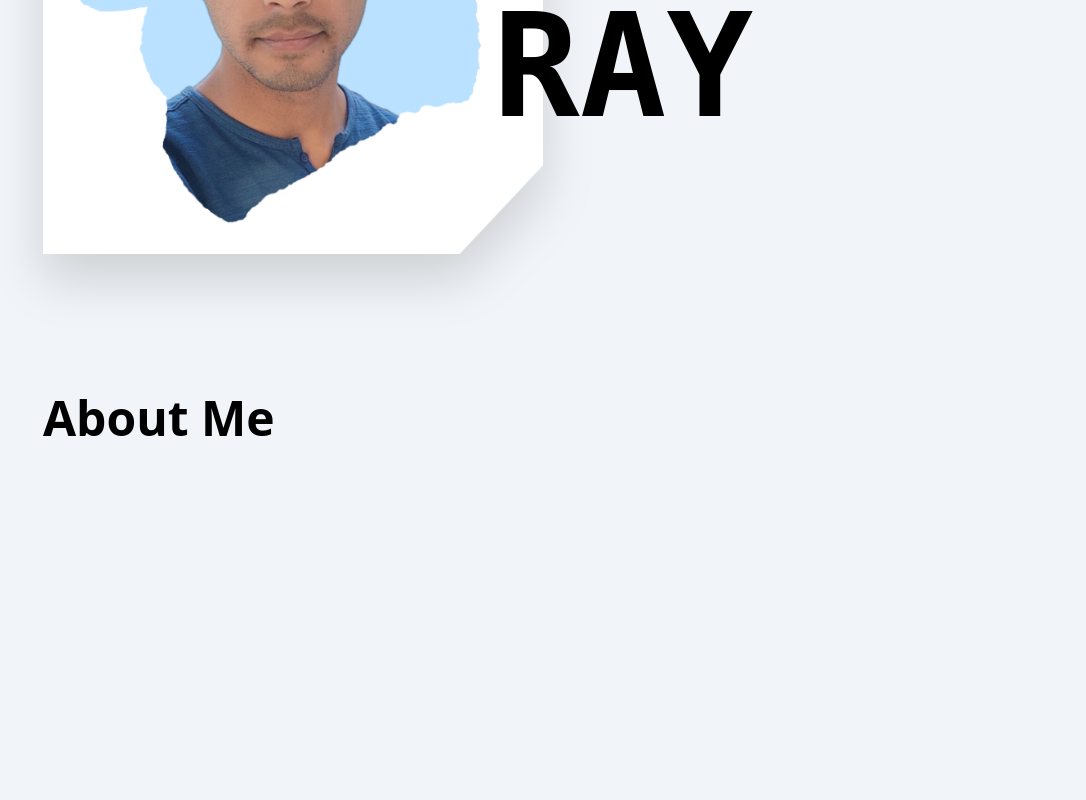
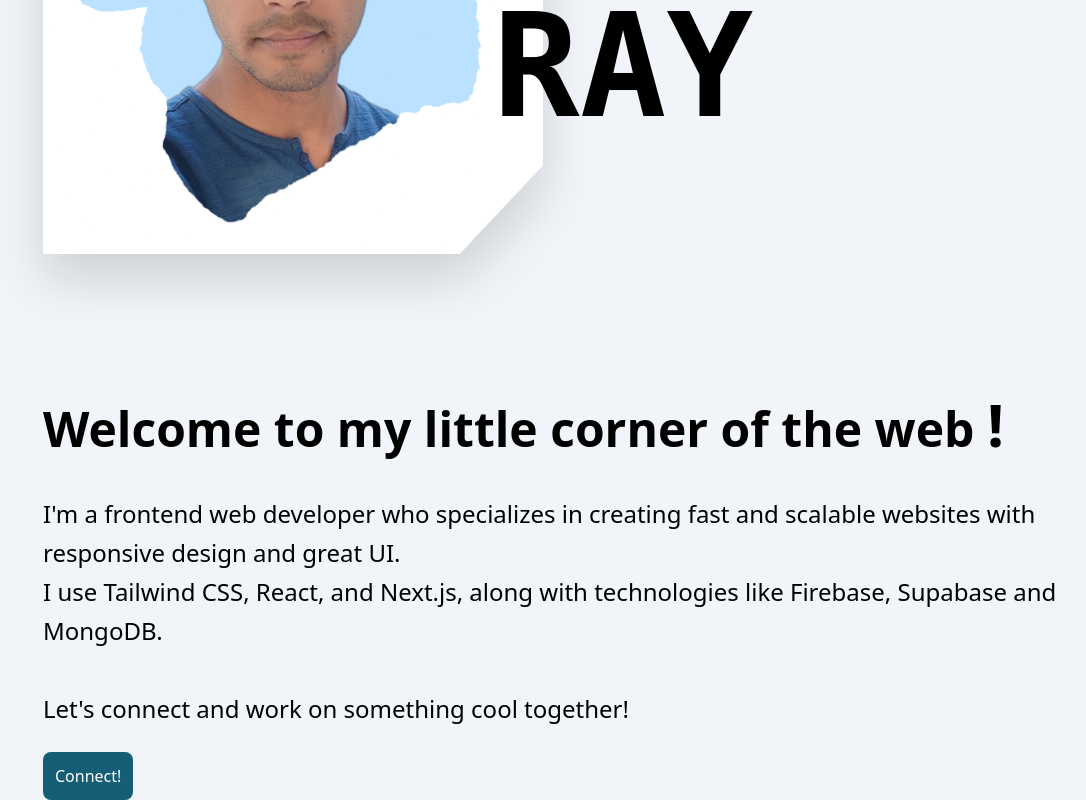
Before and after one commit to abhrajitray77/portfolio-main, a Next.js app: page / in a window 1280 px wide. Shown: the part 494-1294 px from the top of the page, without its empty margins (85-1171 px from the left). Before the commit the page ends 944 px from the top, so only its background shows below. Built offline with nearby package versions, Linux system fonts and the light colour scheme.

Commit message:
Intro section added

```diff
--- a/app/globals.css
+++ b/app/globals.css
@@ -4,7 +4,7 @@
 
 @layer base {
     body{
-        @apply bg-slate-100;
+        @apply bg-slate-100 scroll-smooth;
     }
 }
 
--- a/app/layout.tsx
+++ b/app/layout.tsx
@@ -1,8 +1,8 @@
 import './globals.css'
 
 export const metadata = {
-  title: 'Create Next App',
-  description: 'Generated by create next app',
+  title: 'Portfolio',
+  description: 'Portfolio of Abhrajit Ray',
 }
 
 export default function RootLayout({
--- a/app/page.tsx
+++ b/app/page.tsx
@@ -1,26 +1,59 @@
 import Banner from "@/components/Banner";
 import Navbar from "@/components/Navbar";
 import Image from "next/image";
-import test from "../public/imgs/profile-pic.webp"
+import test from "../public/imgs/profile-pic.webp";
 
 export default function Home() {
   return (
     <main className="">
       <Navbar />
 
-        <section className="h-screen w-auto">
-          <Banner />
+      <section className="h-screen w-auto">
+        <Banner />
+      </section>
+
+      {/* About me */}
+      <article className="mx-32">
+        <section className="h-auto w-auto ">
+          <div className="relative flex flex-col">
+            <h1 className="text-5xl font-bold">
+              Welcome to my little corner of the web{" "}
+              <span className="text-[60px]">!</span>
+            </h1>
+            <p className="text-2xl font-medium pt-10 leading-relaxed ">
+              I&apos;m a frontend web developer who specializes in creating fast and
+              scalable websites with responsive design and great UI.
+              <br/>
+              I use Tailwind CSS, React, and Next.js, along with technologies like
+              Firebase, Supabase and MongoDB.
+              <br />
+              <br />
+              Let&apos;s connect and work on something cool together!
+            </p>
+          </div>
+          <button className="bg-cyan-800 p-3 rounded-lg text-white mt-6">
+              Connect!
+          </button>
         </section>
 
-        {/* About me */}
-      <article className="mx-32">
-        <section className="h-auto w-auto">
-          <div className="relative flex">
-            <h1 className="text-5xl font-bold">About Me</h1>
+        {/* Skills */}
 
-          </div>
+        <section>
+
+        </section>
+
+        {/* Projects */}
+
+        <section>
+
+        </section>
+
+        {/* Contact */}
+
+        <section>
+
         </section>
       </article>
     </main>
-  )
+  );
 }
```
